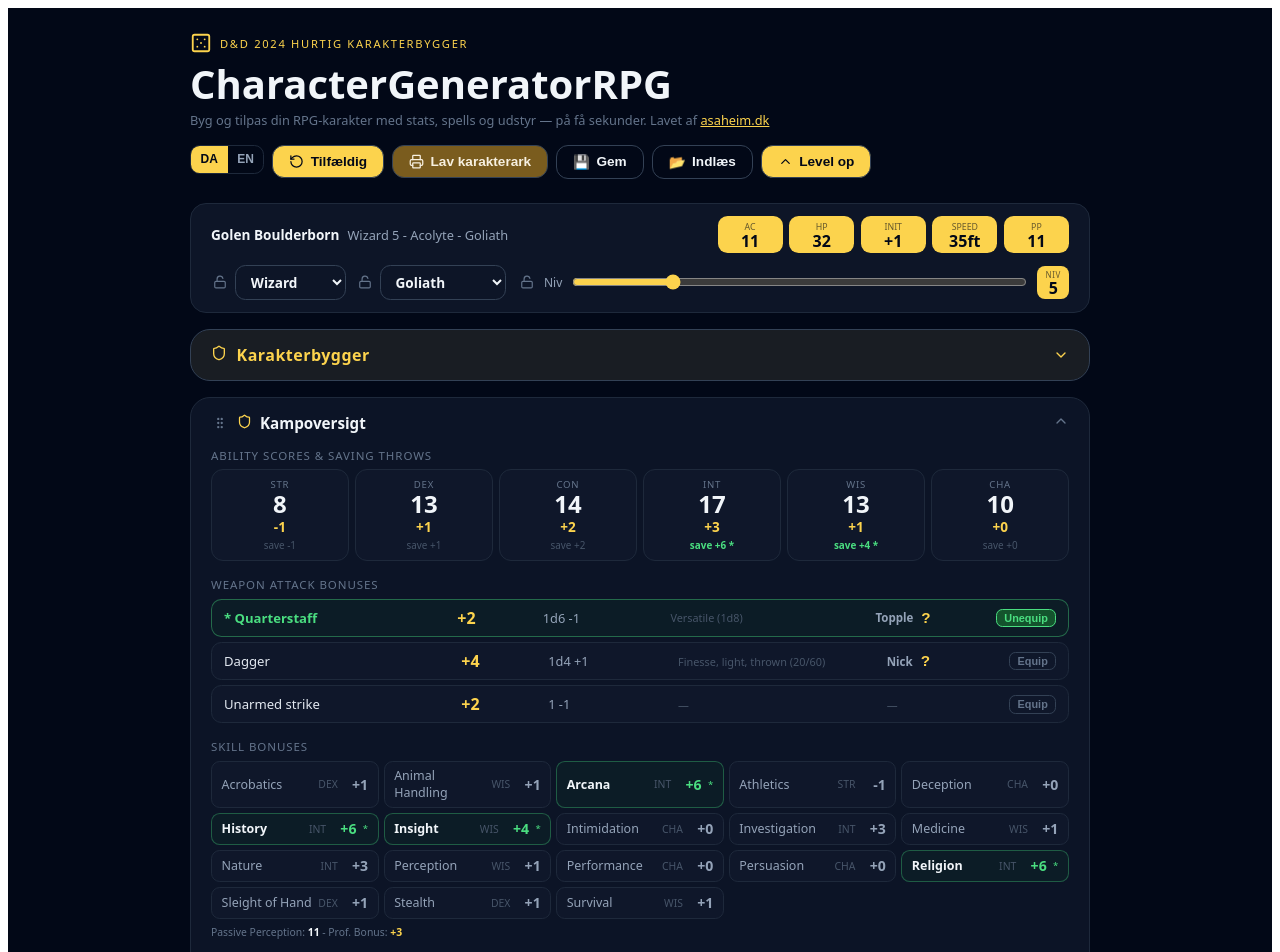
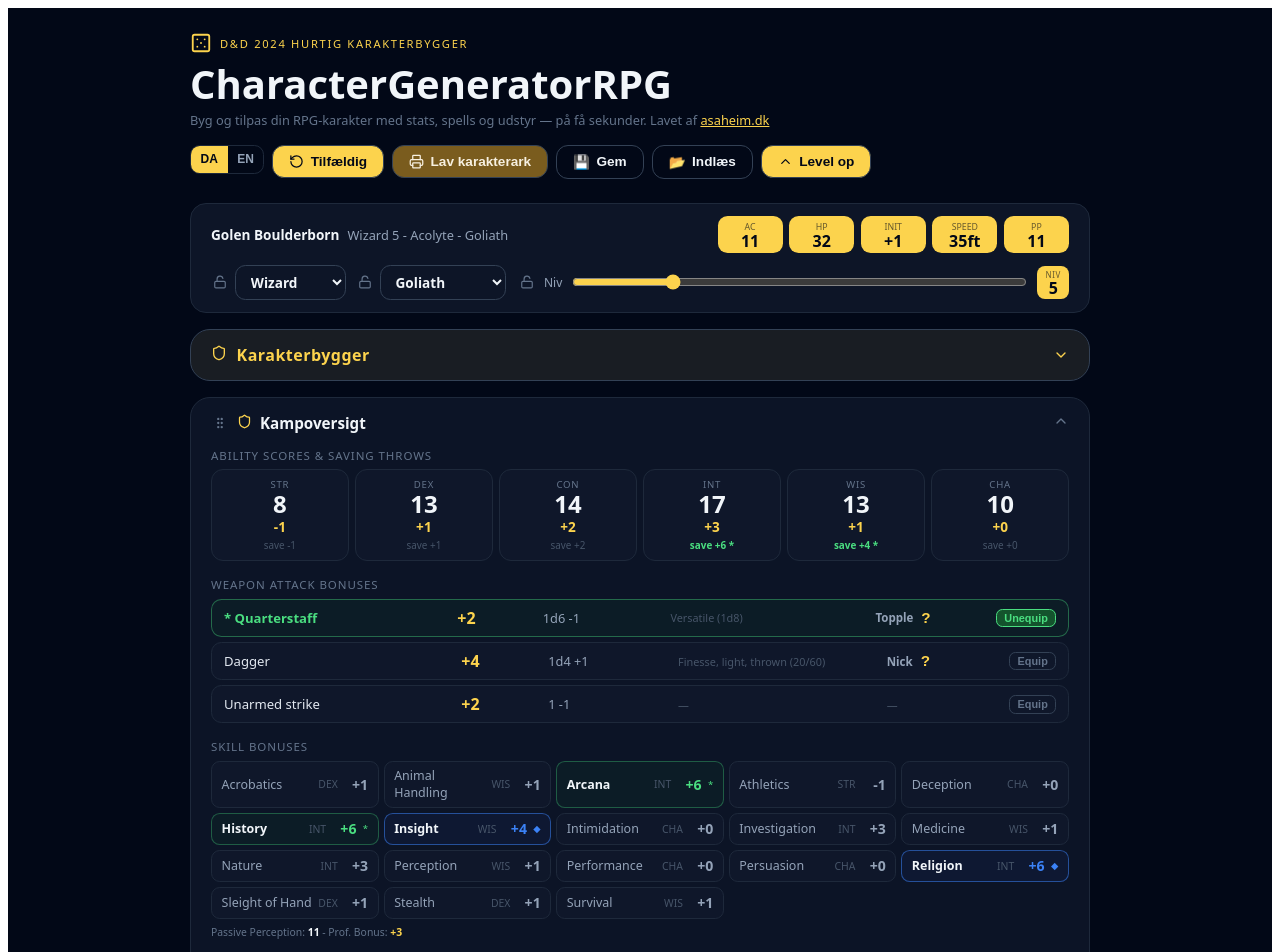
Before and after one commit to Jazzydada/CharacterGeneratorRPG-fancy-sheet, a React (Vite) app: page / in a window 1280 px wide. Shown: the top 952 px of the page. Built offline with nearby package versions, Linux system fonts and the light colour scheme.

Commit message:
Mark background-granted skills with a blue diamond in the builder

```diff
--- a/src/App.jsx
+++ b/src/App.jsx
@@ -56,7 +56,7 @@ const DA={
   "Standard Array":"Standard-array","Rolled":"Kastet","Manual":"Manuel","Point Buy":"Point Buy",
   "Points left":"Point tilbage","scores 8–15":"værdier 8–15","Key ability":"Vigtigste evne","Max level":"Maks niveau","Cantrips":"Cantrips",
   "Portrait":"Portræt","AI image":"AI-billede","Draw your own":"Tegn selv","Draw your portrait here":"Tegn dit portræt her",
-  "green = proficient, red = not proficient":"grøn = proficient, rød = ikke proficient","Languages":"Sprog","Choose":"Vælg","over the rules":"ud over reglerne","for":"for","not a class skill":"ikke en klasse-skill","Inventory":"Inventar","Inventory (one item per line)":"Inventar (én genstand pr. linje)","Backpack, rope, torches...":"Rygsæk, reb, fakler...","Add language":"Tilføj sprog","Standard Languages":"Standardsprog","Rare Languages":"Sjældne sprog","From species":"Fra art","Expertise":"Ekspertise","choose from proficient skills":"vælg blandt dine proficient færdigheder",
+  "green = proficient, red = not proficient":"grøn = proficient, rød = ikke proficient","Languages":"Sprog","Choose":"Vælg","over the rules":"ud over reglerne","for":"for","not a class skill":"ikke en klasse-skill","Inventory":"Inventar","Inventory (one item per line)":"Inventar (én genstand pr. linje)","Backpack, rope, torches...":"Rygsæk, reb, fakler...","Add language":"Tilføj sprog","Standard Languages":"Standardsprog","Rare Languages":"Sjældne sprog","From species":"Fra art","Expertise":"Ekspertise","choose from proficient skills":"vælg blandt dine proficient færdigheder","from Background":"fra baggrund",
   "Who is playing this character?":"Hvem spiller denne karakter?",
   "Eldritch Invocations":"Eldritch Invocations","Warlocks choose special magical abilities":"Warlocks vælger særlige magiske evner","Ritual spells (Pact of the Tome)":"Ritual spells (Pact of the Tome)","Extra cantrips (Pact of the Tome)":"Ekstra cantrips (Pact of the Tome)","from any class":"fra en vilkårlig klasse",
   "Roll 4d6":"Kast 4d6",
@@ -1484,7 +1484,7 @@ export default function App(){
   const buildOverview=()=>{
     const abilRows=AB.map(a=>{const score=fin[a],mod=mf(score),saveProf=saves.includes(a),saveBonus=mod+(saveProf?pb:0);return{ab:a,score,mod,saveProf,saveBonus};});
     const orderWis=orderWisSkills(cn,classOrder);const wm2=mf(fin.WIS);
-    const skillRows=SKILL_LIST.map(sk=>{const prof=skProfs.includes(sk.name),expert=selExpertise.includes(sk.name),bonus=mf(fin[sk.ab])+(prof?pb:0)+(expert?pb:0)+(orderWis.includes(sk.name)?wm2:0);return{...sk,prof,expert,bonus};});
+    const skillRows=SKILL_LIST.map(sk=>{const prof=skProfs.includes(sk.name),expert=selExpertise.includes(sk.name),fromBg=bgo.sk.includes(sk.name),bonus=mf(fin[sk.ab])+(prof?pb:0)+(expert?pb:0)+(orderWis.includes(sk.name)?wm2:0);return{...sk,prof,expert,fromBg,bonus};});
     const weaponDisplay=buildW();
     return(<div>
       <div style={{marginBottom:"1rem"}}>
@@ -1502,7 +1502,7 @@ export default function App(){
       <div style={{marginBottom:"1rem"}}>
         <div style={{fontSize:"0.72rem",color:G.dim,textTransform:"uppercase",letterSpacing:"0.08em",marginBottom:"0.4rem"}}>Skill Bonuses</div>
         <div style={{display:"grid",gridTemplateColumns:"repeat(auto-fill,minmax(160px,1fr))",gap:"0.3rem"}}>
-          {skillRows.map(sk=>(<div key={sk.name} style={{display:"flex",alignItems:"center",gap:"0.4rem",background:sk.expert?"#78350f22":sk.prof?"#14532d22":G.card,borderRadius:"0.55rem",padding:"0.35rem 0.6rem",border:"1px solid "+(sk.expert?"#fcd34d88":sk.prof?"#4ade8055":G.border)}}><span style={{flex:1,fontSize:"0.78rem",color:sk.prof?"#f1f5f9":G.muted,fontWeight:sk.prof?600:400}}>{sk.name}</span><span style={{fontSize:"0.65rem",color:G.dimmer,flexShrink:0}}>{sk.ab}</span><span style={{fontSize:"0.88rem",fontWeight:700,color:sk.expert?"#fcd34d":sk.prof?"#4ade80":G.muted,minWidth:"24px",textAlign:"right"}}>{sgn(sk.bonus)}</span>{sk.expert?<span style={{fontSize:"0.6rem",color:"#fcd34d"}}>★</span>:sk.prof&&<span style={{fontSize:"0.6rem",color:"#4ade80"}}>*</span>}</div>))}
+          {skillRows.map(sk=>(<div key={sk.name} style={{display:"flex",alignItems:"center",gap:"0.4rem",background:sk.expert?"#78350f22":sk.fromBg?"#1e3a8a22":sk.prof?"#14532d22":G.card,borderRadius:"0.55rem",padding:"0.35rem 0.6rem",border:"1px solid "+(sk.expert?"#fcd34d88":sk.fromBg?"#3b82f688":sk.prof?"#4ade8055":G.border)}}><span style={{flex:1,fontSize:"0.78rem",color:sk.prof?"#f1f5f9":G.muted,fontWeight:sk.prof?600:400}}>{sk.name}</span><span style={{fontSize:"0.65rem",color:G.dimmer,flexShrink:0}}>{sk.ab}</span><span style={{fontSize:"0.88rem",fontWeight:700,color:sk.expert?"#fcd34d":sk.fromBg?"#3b82f6":sk.prof?"#4ade80":G.muted,minWidth:"24px",textAlign:"right"}}>{sgn(sk.bonus)}</span>{sk.expert?<span style={{fontSize:"0.6rem",color:"#fcd34d"}}>★</span>:sk.fromBg?<span style={{fontSize:"0.6rem",color:"#3b82f6"}}>◆</span>:sk.prof&&<span style={{fontSize:"0.6rem",color:"#4ade80"}}>*</span>}</div>))}
         </div>
         <div style={{marginTop:"0.4rem",fontSize:"0.65rem",color:G.dim}}>Passive Perception: <strong style={{color:"#f1f5f9"}}>{passPerc}</strong> - Prof. Bonus: <strong style={{color:G.gold}}>{sgn(pb)}</strong></div>
       </div>
@@ -1618,7 +1618,8 @@ export default function App(){
       </div>
       <div style={{marginTop:"1rem",background:G.card,borderRadius:"0.75rem",padding:"0.75rem"}}>
         {(()=>{const overCount=selSk.filter(s=>!allSc.includes(s)).length+Math.max(0,selSk.filter(s=>allSc.includes(s)).length-maxSk);return <div style={{fontSize:"0.75rem",color:overCount>0?"#f97316":G.muted,marginBottom:"0.5rem"}}>{t("Skills")} ({t("choose")} {maxSk} {t("for")} {cn}){overCount>0?<span style={{fontWeight:700}}> · {overCount} {t("over the rules")} ⚠</span>:""}</div>;})()}
-        {(()=>{const legalSet=new Set(selSk.filter(s=>allSc.includes(s)).slice(0,maxSk));return <div style={{display:"flex",flexWrap:"wrap",gap:"0.35rem"}}>{SKILL_LIST.map(({name:s})=>{const sel=selSk.includes(s);const inClass=allSc.includes(s);const extra=sel&&!legalSet.has(s);return <button key={s} title={extra?skillDesc(s)+" — "+t("over the rules"):(inClass?skillDesc(s):skillDesc(s)+" — "+t("not a class skill"))} onClick={()=>togSk(s)} style={{padding:"0.25rem 0.5rem",borderRadius:"0.5rem",fontSize:"0.73rem",border:"1px "+(sel||inClass?"solid":"dashed")+" "+(sel?(extra?"#f97316":G.gold):inClass?"#334155":"#475569"),cursor:"pointer",background:sel?(extra?"#f97316":G.gold):"transparent",color:sel?"#020817":inClass?"#f1f5f9":G.dim,fontWeight:sel?700:400}}>{extra?"⚠ ":""}{s}</button>;})}</div>;})()}
+        {(()=>{const legalSet=new Set(selSk.filter(s=>allSc.includes(s)).slice(0,maxSk));return <div style={{display:"flex",flexWrap:"wrap",gap:"0.35rem"}}>{SKILL_LIST.map(({name:s})=>{const fromBg=bgo.sk.includes(s);if(fromBg)return <button key={s} disabled title={skillDesc(s)+" — "+t("from Background")+": "+bg} style={{padding:"0.25rem 0.5rem",borderRadius:"0.5rem",fontSize:"0.73rem",border:"1px solid #3b82f6",cursor:"default",background:"#3b82f6",color:"#020817",fontWeight:700,opacity:0.9}}>◆ {s}</button>;const sel=selSk.includes(s);const inClass=allSc.includes(s);const extra=sel&&!legalSet.has(s);return <button key={s} title={extra?skillDesc(s)+" — "+t("over the rules"):(inClass?skillDesc(s):skillDesc(s)+" — "+t("not a class skill"))} onClick={()=>togSk(s)} style={{padding:"0.25rem 0.5rem",borderRadius:"0.5rem",fontSize:"0.73rem",border:"1px "+(sel||inClass?"solid":"dashed")+" "+(sel?(extra?"#f97316":G.gold):inClass?"#334155":"#475569"),cursor:"pointer",background:sel?(extra?"#f97316":G.gold):"transparent",color:sel?"#020817":inClass?"#f1f5f9":G.dim,fontWeight:sel?700:400}}>{extra?"⚠ ":""}{s}</button>;})}</div>;})()}
+        <div style={{marginTop:"0.4rem",fontSize:"0.62rem",color:"#3b82f6"}}>◆ {t("from Background")}</div>
         <div style={{marginTop:"0.5rem",fontSize:"0.62rem",color:G.dim,lineHeight:1.4,display:"grid",gridTemplateColumns:"1fr 1fr",gap:"0.15rem 0.75rem"}}>{SKILL_LIST.map(({name:s})=><div key={s}><b style={{color:G.muted}}>{s}:</b> {skillDesc(s)}</div>)}</div>
       </div>
       <div style={{marginTop:"1rem",background:G.card,borderRadius:"0.75rem",padding:"0.75rem"}}>
```
